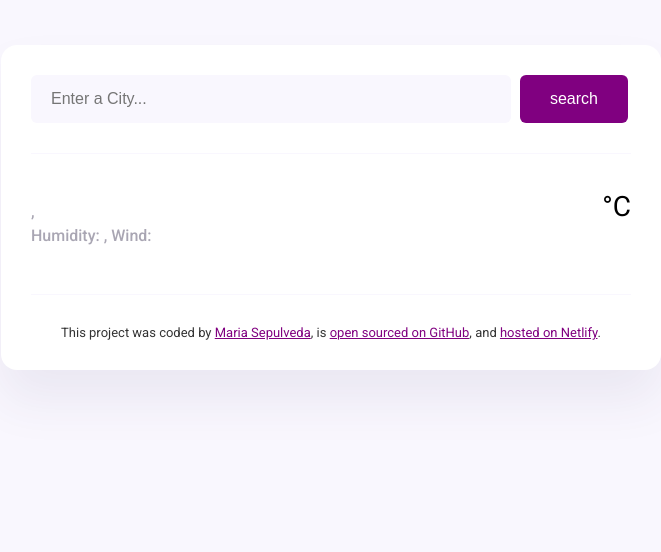
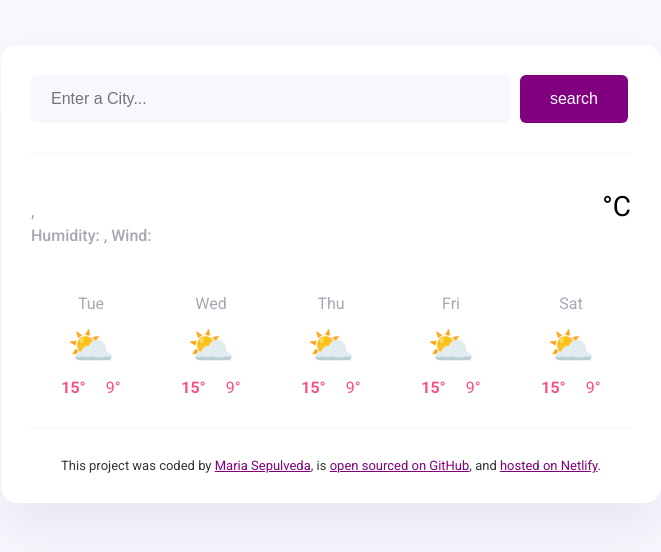
Before and after one commit to maolseva/weathertime, a plain HTML site: page index.html in a window 1280 px wide. Shown: the whole page, without its empty margins (309-970 px from the left). Drawn offline with nearby package versions, Linux system fonts and the light colour scheme; no server answers.

Commit message:
Inject the forecast HTML from JavaScript

```diff
--- a/index.html
+++ b/index.html
@@ -34,6 +34,8 @@
           <div class="weather-app-units">°C</div>
         </div>
       </div>
+      <div class="weather-forecast" id="forecast"></div>
+
     </main>
     <footer>
       This project was coded by <a href="https://github.com/maolseva" target="_blank">Maria Sepulveda</a>,
--- a/src/index.js
+++ b/src/index.js
@@ -45,6 +45,33 @@ function handleSearchSubmit(event) {
   searchCity(searchInput.value);
 }
 
+function displayForecast() {
+
+
+let days= ["Tue","Wed", "Thu", "Fri", "Sat"];
+let forecastHtml = "";
+
+
+days.forEach(function (day) {
+forecastHtml =
+forecastHtml +
+` <div class="weather-forecast-day">
+  <div class="weather-forecast-date"> ${day} </div>
+  <div class="weather-forecast-icon"> ⛅ </div>
+  <div class="weather-forecast-temperatures">
+    <div class="weather-forecast-temperature"><strong>15°</strong> </div>
+    <div class="weather-forecast-temperature">9°</div>
+  </div>
+</div>
+`;
+});
+
+let forecastElement = document.querySelector ("#forecast");
+forecastElement.innerHTML = forecastHtml ;
+
+}
+
+
 const form = document.querySelector("#search-form");
 if (form) {
   form.addEventListener("submit", handleSearchSubmit);
@@ -52,3 +79,4 @@ if (form) {
 
 const defaultCity = "Perth";
 searchCity(defaultCity);
+displayForecast();
--- a/src/style.css
+++ b/src/style.css
@@ -74,6 +74,34 @@ main {
     margin-top: 6px;
     font-size: 28px;
 }
+.weather-forecast {
+    display: flex;
+    justify-content: space-around;
+    margin-top: 30px;
+
+}
+.weather-forecast-date {
+    text-align: center;
+    color: rgb(39,33,66, 0.4);
+    font-size: 16px;
+    line-height: 20px;
+    margin-bottom: 10px;
+}
+.weather-forecast-icon {
+    font-size: 38px;
+    text-align: center;
+}
+.weather-forecast-temperatures {
+    text-align: center;
+    color: #f65282;
+    margin-top: 10px;
+    display:flex ;
+    justify-content: center;
+}
+.weather-forecast-temperature {
+    padding: 0 10px;
+}
+
 footer {
     border-top: 1px solid #f9f7fe;
     padding: 30px 0 0 0;
```
